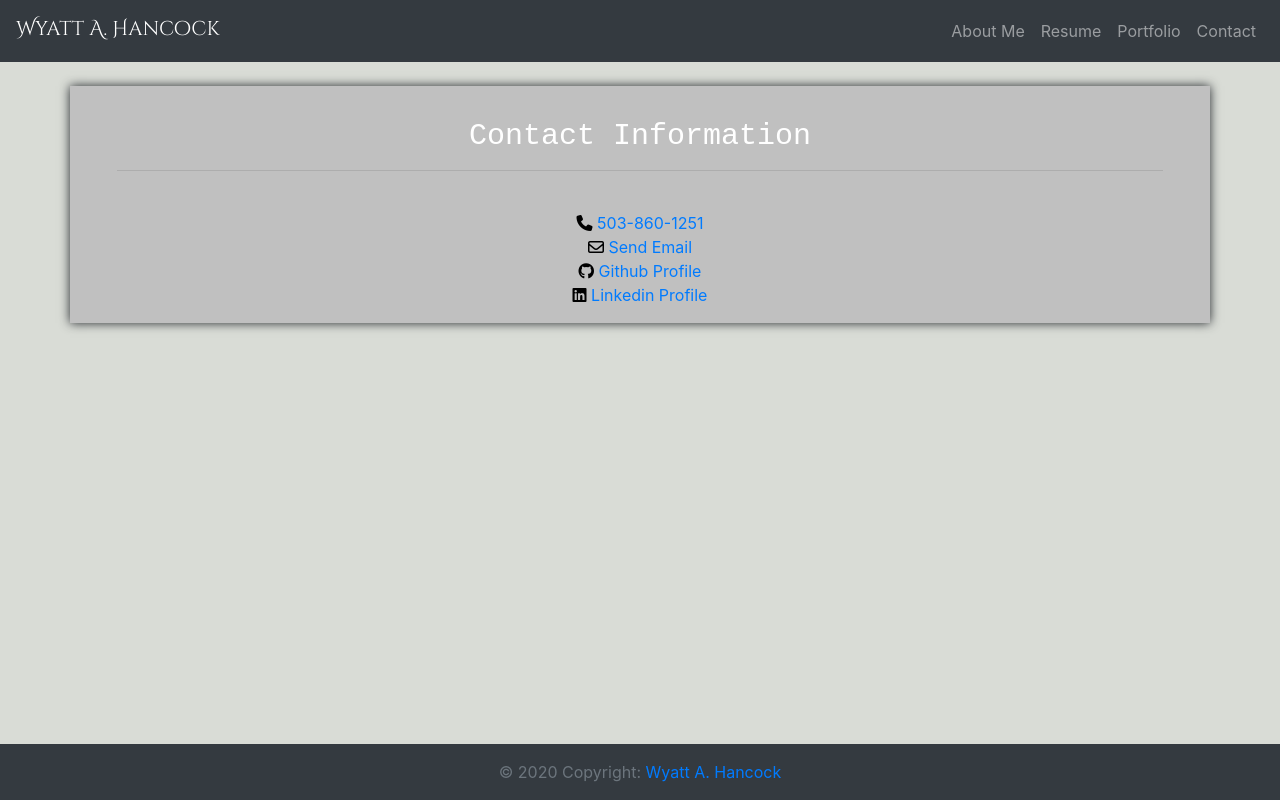
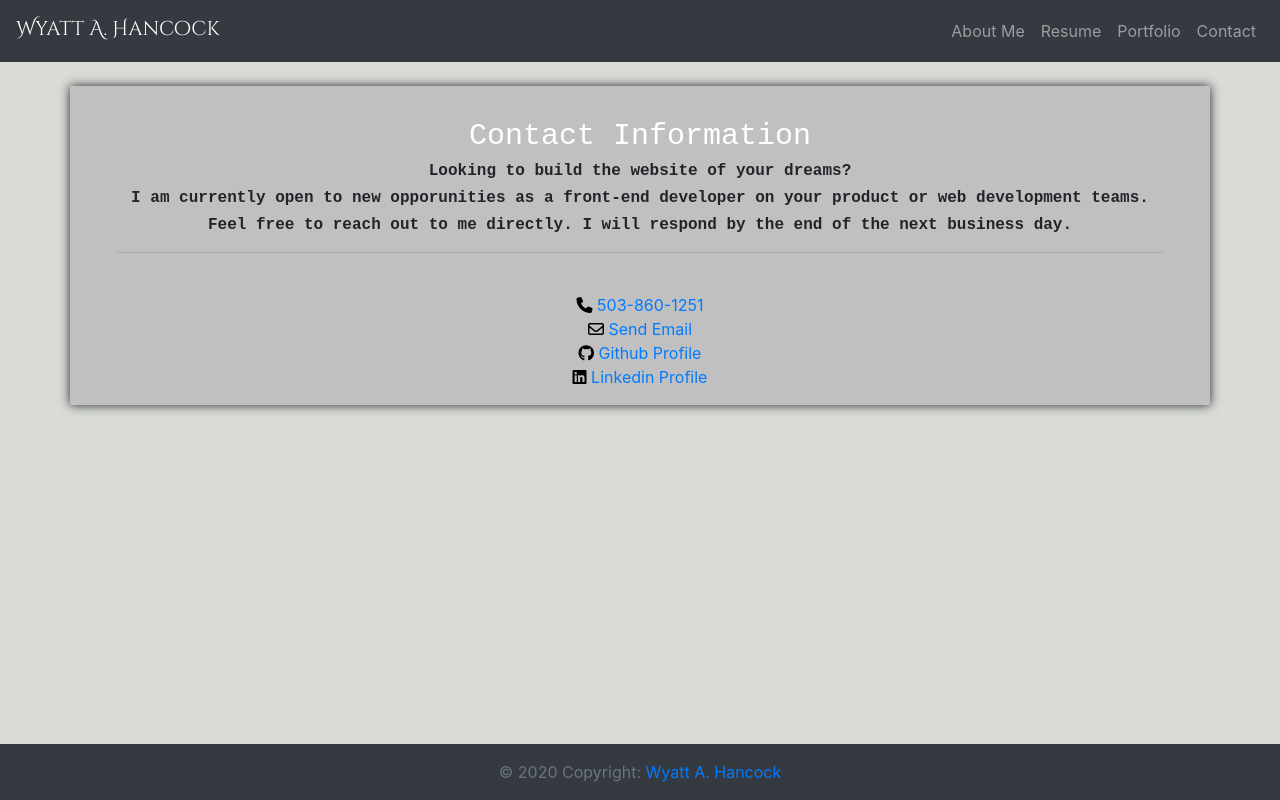
Before and after one commit to corvus-cyber/Refined_porfolio, a plain HTML site: page contact.html in a window 1280 px wide. Drawn offline with nearby package versions, Linux system fonts and the light colour scheme.

Commit message:
added details to contact page

```diff
--- a/assets/css/style.css
+++ b/assets/css/style.css
@@ -15,6 +15,7 @@ h1 {
 }
 
 h2 {
+    font-size: 35px;
     color: #ffffff;
     font-family: 'Courier New';
 }
@@ -23,6 +24,7 @@ h3 {
     font-size: 30px;
     font-family: 'Courier New', Courier, monospace;
     color: #ffffff;
+
 }
 
 .img-fluid {
@@ -73,6 +75,10 @@ h4 {
 
 h5 {
     font-family: 'Courier New', Courier, monospace;
+}
+h6{
+    font-family: 'Courier New', Courier, monospace;
+    font-weight: bolder;
 }
 /*Formatting solely for the portfolio page*/
 .portfolioContainer {
--- a/contact.html
+++ b/contact.html
@@ -40,6 +40,9 @@
         <div class="row m-4">
           <div class="col-md-12 text-center">
             <h3>Contact Information</h3>
+            <h6>Looking to build the website of your dreams? </h6>
+              <h6>I am currently open to new opporunities as a front-end developer on your product or web development teams. </h6>
+            <h6>Feel free to reach out to me directly. I will respond by the end of the next business day.</h6>
             <hr>
           </div>
         </div>
```
